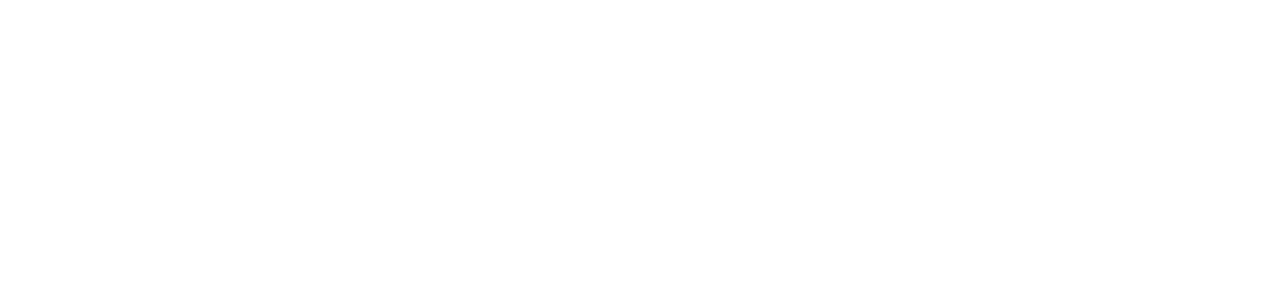
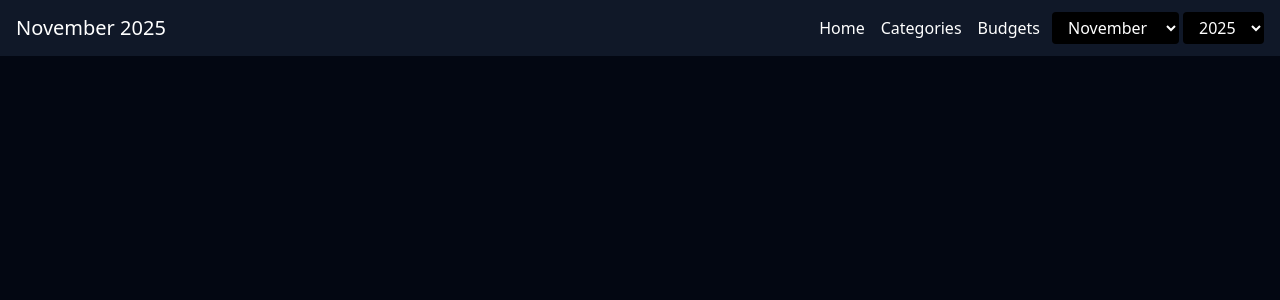
Before and after one commit to ajmal-m/ex-tracker-front-end, a React (Vite) app: page /setting/category in a window 1280 px wide. Before the commit this address had no page. Shown: the top 300 px of the page. Built offline with nearby package versions, Linux system fonts and the light colour scheme.

Commit message:
Category and budget pages added

```diff
--- a/src/App.tsx
+++ b/src/App.tsx
@@ -6,6 +6,9 @@ import {Toaster} from 'react-hot-toast';
 const LoginPage = lazy(() => import('./pages/login'));
 const SignUpPage = lazy(() => import('./pages/sign-up'));
 const DashboardPage = lazy(() => import('./pages/dashboard'));
+const CategoryPage = lazy(() => import('./pages/category'));
+const BudgetPage = lazy(() => import('./pages/budgets'));
+
 
 import ProtectedRoute from './components/ProtectedRoute';
 
@@ -39,6 +42,22 @@ function App() {
             </Suspense>
           }
         />
+
+        <Route path='/setting/category'
+          element={
+            <Suspense fallback={<>Loading...</>} >
+              <CategoryPage/>
+            </Suspense>
+          }
+        />
+
+        <Route path='/setting/budgets'
+          element={
+            <Suspense fallback={<>Loading...</>} >
+              <BudgetPage/>
+            </Suspense>
+          }
+        />
       </Routes>
       <Toaster/>
     </>
--- a/src/components/navbar.tsx
+++ b/src/components/navbar.tsx
@@ -1,6 +1,7 @@
 import { memo, useState } from "react";
 import { months } from "../const";
 import { years } from "../const";
+import { Link } from 'react-router-dom';
 
 const Navbar = memo(() => {
 
@@ -13,6 +14,13 @@ const Navbar = memo(() => {
     return(
         <nav className="w-full h-14 bg-[#101828] px-4 flex items-center justify-between fixed max-[415px]:bottom-0">
             <h1 className="text-white text-xl max-[400px]:text-sm">{selectedMonth} {selectedYear}</h1>
+
+            <div className="flex items-center gap-3">
+                <div className="flex items-center gap-4">
+                    <Link to={'/'} className="text-white">Home</Link>
+                    <Link to={'/setting/category'} className="text-white">Categories</Link>
+                    <Link to={'/setting/budgets'}  className="text-white">Budgets</Link>
+                </div>
                 <div className="flex items-center gap-1">
                     <select
                         value={selectedMonth}
@@ -44,6 +52,7 @@ const Navbar = memo(() => {
                         }
                     </select>
                 </div>
+            </div>
         </nav>
     )
 });
--- /dev/null
+++ b/src/pages/budgets.tsx
@@ -0,0 +1,12 @@
+import { memo } from "react";
+import Navbar from "../components/navbar";
+
+const BudgetPage = memo(() => {
+    return(
+        <div className="h-screen bg-[#030712] overflow-y-auto">
+           <Navbar/>
+        </div>
+    )
+});
+
+export default BudgetPage;
--- /dev/null
+++ b/src/pages/category.tsx
@@ -0,0 +1,12 @@
+import { memo } from "react";
+import Navbar from "../components/navbar";
+
+const CategoryPage = memo(() => {
+    return(
+        <div className="h-screen bg-[#030712] overflow-y-auto">
+            <Navbar/>
+        </div>
+    )
+});
+
+export default CategoryPage;
```
Lines whose indentation alone changed are shown as unchanged.
